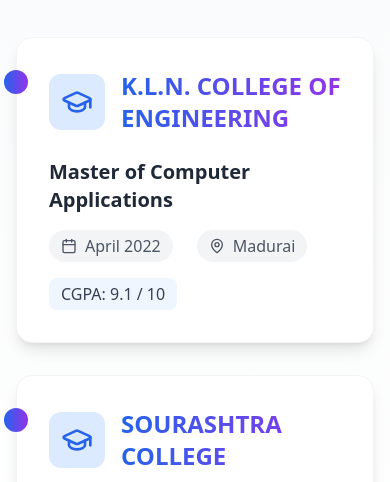
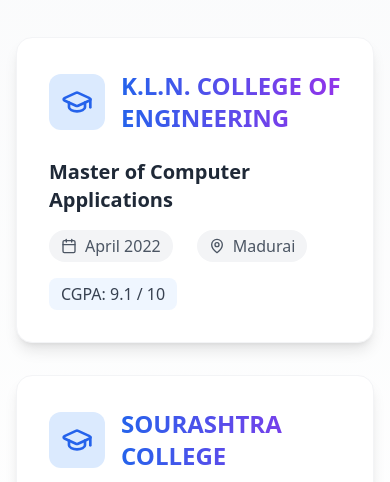
Before and after one commit to NJHarshavardhan/-portfolioTS, a React (Vite) app: page / in a window 390 px wide. Shown: the part 5470-5952 px from the top of the page. Built offline with nearby package versions, Linux system fonts and the light colour scheme.

Commit message:
Alignment issue fixed

```diff
--- a/src/components/Education.tsx
+++ b/src/components/Education.tsx
@@ -75,7 +75,7 @@ export const Education = () => {
               <div className="bg-white dark:bg-gray-800 rounded-2xl p-8 border border-gray-100 dark:border-gray-700
                            shadow-lg hover:shadow-2xl transition-all duration-300
                            hover:scale-105 hover:border-blue-500 dark:hover:border-blue-400">
-                <div className="absolute -left-3 md:hidden w-6 h-6 rounded-full bg-gradient-to-r from-blue-600 to-purple-600"></div>
+                <div className=""></div>
 
                 <div className="flex items-center gap-4 mb-6">
                   <div className="p-3 rounded-xl bg-blue-100 dark:bg-blue-900/30">
```
